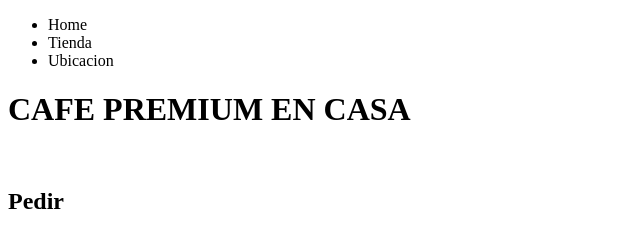
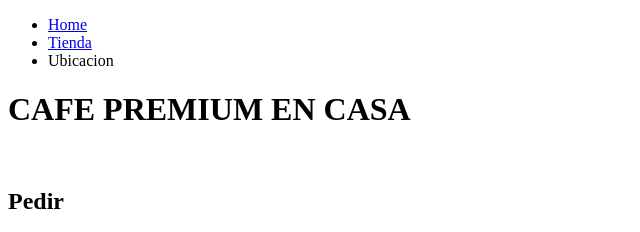
Before and after one commit to ChesterFuchs/lab04-coffee, a plain HTML site: page index.html in a window 1280 px wide. Shown: the top 232 px of the page, 0-640 px from the left. Drawn offline with Linux system fonts and the light colour scheme.

Commit message:
se agrega hipervinculos

```diff
--- a/index.html
+++ b/index.html
@@ -9,8 +9,8 @@
     <header>
         <nav>
             <ul>
-                <li>Home</li>
-                <li>Tienda</li>
+                <li><a href="https://chesterfuchs.github.io/lab04-coffee/">Home</a></li>
+                <li><a href="https://juantecsi.github.io/lab04-coffee/">Tienda</a></li>
                 <li>Ubicacion</li>
             </ul>
         </nav>
```
